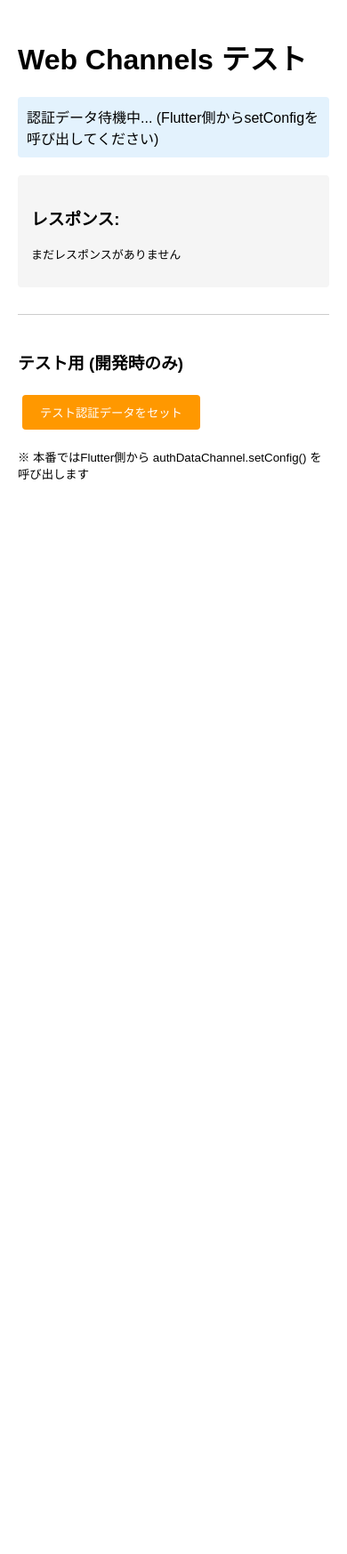
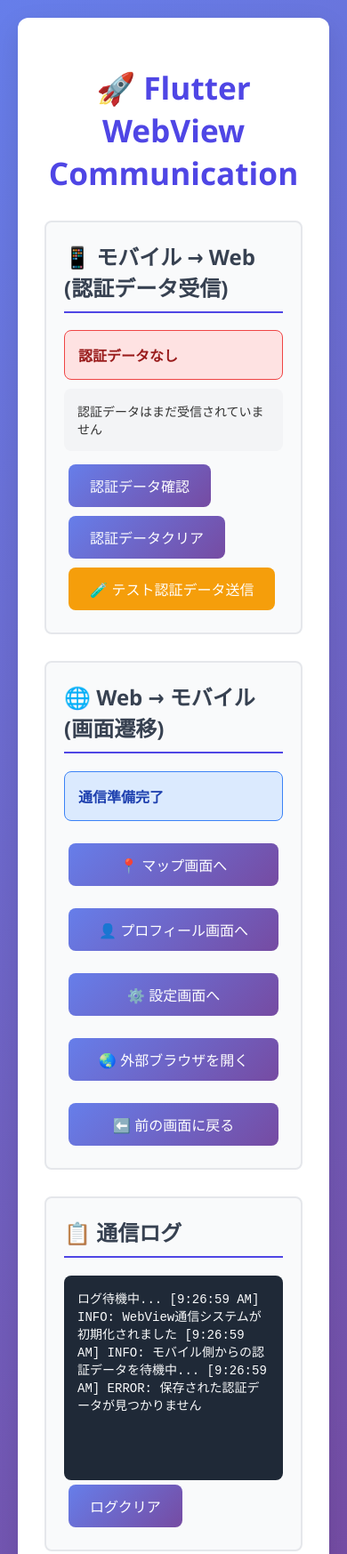
Before and after one commit to yanasan/test_web_view, a plain HTML site: page index.html in a window 390 px wide. Shown: the top 1747 px of the page at 89% size. Before the commit the page ends 844 px from the top, so only its background shows below. Drawn offline with Linux system fonts and the light colour scheme.

Commit message:
Update index.html

```diff
--- a/index.html
+++ b/index.html
@@ -3,208 +3,330 @@
 <head>
     <meta charset="UTF-8">
     <meta name="viewport" content="width=device-width, initial-scale=1.0">
-    <title>Web Channels Implementation</title>
+    <title>Flutter WebView Communication</title>
     <style>
         body {
-            font-family: Arial, sans-serif;
+            font-family: 'Segoe UI', Tahoma, Geneva, Verdana, sans-serif;
             max-width: 800px;
             margin: 0 auto;
             padding: 20px;
+            background: linear-gradient(135deg, #667eea 0%, #764ba2 100%);
+            min-height: 100vh;
+            color: #333;
         }
+
+        .container {
+            background: white;
+            border-radius: 12px;
+            padding: 30px;
+            box-shadow: 0 10px 30px rgba(0,0,0,0.1);
+        }
+
+        h1 {
+            color: #4f46e5;
+            text-align: center;
+            margin-bottom: 30px;
+            font-size: 2.2em;
+        }
+
+        .section {
+            margin-bottom: 30px;
+            padding: 20px;
+            border: 2px solid #e5e7eb;
+            border-radius: 8px;
+            background: #f9fafb;
+        }
+
+        .section h2 {
+            color: #374151;
+            margin-top: 0;
+            border-bottom: 2px solid #4f46e5;
+            padding-bottom: 10px;
+        }
+
+        button {
+            background: linear-gradient(135deg, #667eea 0%, #764ba2 100%);
+            color: white;
+            border: none;
+            padding: 12px 24px;
+            border-radius: 8px;
+            cursor: pointer;
+            font-size: 16px;
+            margin: 5px;
+            transition: transform 0.2s, box-shadow 0.2s;
+        }
+
+        button:hover {
+            transform: translateY(-2px);
+            box-shadow: 0 4px 12px rgba(102, 126, 234, 0.4);
+        }
+
         .status {
-            padding: 10px;
+            padding: 15px;
+            border-radius: 8px;
             margin: 10px 0;
+            font-weight: bold;
+        }
+
+        .status.success {
+            background: #d1fae5;
+            color: #065f46;
+            border: 1px solid #10b981;
+        }
+
+        .status.error {
+            background: #fee2e2;
+            color: #991b1b;
+            border: 1px solid #ef4444;
+        }
+
+        .status.info {
+            background: #dbeafe;
+            color: #1e40af;
+            border: 1px solid #3b82f6;
+        }
+
+        code {
+            background: #1f2937;
+            color: #f9fafb;
+            padding: 2px 6px;
             border-radius: 4px;
+            font-family: 'Monaco', 'Menlo', monospace;
         }
-        .status.init { background-color: #e3f2fd; }
-        .status.success { background-color: #e8f5e8; }
-        .status.error { background-color: #ffebee; }
-        button {
-            padding: 10px 20px;
-            margin: 5px;
-            border: none;
-            border-radius: 4px;
-            background-color: #2196f3;
-            color: white;
-            cursor: pointer;
+
+        .auth-info {
+            background: #f3f4f6;
+            padding: 15px;
+            border-radius: 8px;
+            margin: 10px 0;
+            font-family: monospace;
+            font-size: 14px;
         }
-        button:hover {
-            background-color: #1976d2;
-        }
-        .response-area {
-            background-color: #f5f5f5;
-            padding: 15px;
-            border-radius: 4px;
+
+        .navigation-buttons {
+            display: grid;
+            grid-template-columns: repeat(auto-fit, minmax(200px, 1fr));
+            gap: 15px;
             margin-top: 20px;
         }
     </style>
 </head>
 <body>
-    <h1>Web Channels テスト</h1>
+    <div class="container">
+        <h1>🚀 Flutter WebView Communication</h1>
 
-    <div id="status" class="status">初期化待機中...</div>
+        <!-- 認証データ受信セクション -->
+        <div class="section">
+            <h2>📱 モバイル → Web (認証データ受信)</h2>
+            <div id="authStatus" class="status info">認証データを待機中...</div>
+            <div class="auth-info" id="authInfo">認証データはまだ受信されていません</div>
+            <button onclick="checkAuthData()">認証データ確認</button>
+            <button onclick="clearAuthData()">認証データクリア</button>
+        </div>
 
-    <div id="controls" style="display: none;">
-        <h2>テストボタン</h2>
-        <button onclick="testAppSubmit()">アプリに移動</button>
-        <button onclick="testWebBrowserSubmit()">ブラウザで開く</button>
-        <button onclick="testCustomSubmit()">カスタムパス</button>
-    </div>
+        <!-- Web → モバイル通信セクション -->
+        <div class="section">
+            <h2>🌐 Web → モバイル (画面遷移)</h2>
+            <div id="navigationStatus" class="status info">通信準備完了</div>
 
-    <div id="response" class="response-area">
-        <h3>レスポンス:</h3>
-        <pre id="responseContent">まだレスポンスがありません</pre>
+            <div class="navigation-buttons">
+                <button onclick="navigateToMap()">📍 マップ画面へ</button>
+                <button onclick="navigateToProfile()">👤 プロフィール画面へ</button>
+                <button onclick="navigateToSettings()">⚙️ 設定画面へ</button>
+                <button onclick="openWebBrowser()">🌏 外部ブラウザを開く</button>
+                <button onclick="goBack()">⬅️ 前の画面に戻る</button>
+            </div>
+        </div>
+
+        <!-- 通信ログセクション -->
+        <div class="section">
+            <h2>📋 通信ログ</h2>
+            <div id="communicationLog" style="height: 200px; overflow-y: auto; background: #1f2937; color: #f9fafb; padding: 15px; border-radius: 8px; font-family: monospace; font-size: 14px;">
+                ログ待機中...
+            </div>
+            <button onclick="clearLog()">ログクリア</button>
+        </div>
     </div>
 
     <script>
-        // 認証データチャンネル
-        window.authDataChannel = {
-            setConfig: function(authData) {
-                console.log('認証データを受信:', authData);
+        // 通信ログ管理
+        function addLog(message, type = 'info') {
+            const log = document.getElementById('communicationLog');
+            const timestamp = new Date().toLocaleTimeString();
+            const logEntry = `[${timestamp}] ${type.toUpperCase()}: ${message}\n`;
+            log.textContent += logEntry;
+            log.scrollTop = log.scrollHeight;
+        }
 
-                try {
-                    // ローカルストレージに保存
-                    localStorage.setItem('authData', JSON.stringify(authData));
+        function clearLog() {
+            document.getElementById('communicationLog').textContent = 'ログがクリアされました...\n';
+        }
 
-                    // init処理を開始
-                    initWebApplication(authData);
+        // 初期化
+        function init(authData) {
+            addLog('初期化処理を実行しました', 'success');
+            addLog(`ユーザーID: ${authData.userId}`, 'info');
 
-                    return {
-                        success: true,
-                        message: '認証データを保存しました'
-                    };
-                } catch (error) {
-                    console.error('認証データ保存エラー:', error);
-                    return {
-                        success: false,
-                        message: '認証データの保存に失敗しました'
-                    };
-                }
-            },
+            // 認証データを使った初期化処理をここに実装
+            updateAuthStatus('認証完了', 'success');
+        }
 
-            getConfig: function() {
-                try {
-                    const authData = localStorage.getItem('authData');
-                    return authData ? JSON.parse(authData) : null;
-                } catch (error) {
-                    console.error('認証データ取得エラー:', error);
-                    return null;
-                }
+        // モバイル → Web: 認証データ受信関数
+        window.setConfig = function(authData) {
+            try {
+                addLog('モバイルから認証データを受信しました', 'receive');
+                addLog(`受信データ: ${JSON.stringify(authData)}`, 'info');
+
+                localStorage.setItem('authData', JSON.stringify(authData));
+
+                // 認証情報を画面に表示
+                document.getElementById('authInfo').innerHTML = `
+                    <strong>Access Token:</strong> ${authData.accessToken}<br>
+                    <strong>Refresh Token:</strong> ${authData.refreshToken}<br>
+                    <strong>User ID:</strong> ${authData.userId}
+                `;
+
+                updateAuthStatus('認証データ受信完了', 'success');
+
+                // 必要に応じて初期化処理を実行
+                init(authData);
+
+            } catch (error) {
+                addLog(`認証データ受信エラー: ${error.message}`, 'error');
+                updateAuthStatus('認証データ受信エラー', 'error');
             }
         };
 
-        // モバイルチャンネル
-        window.mobileChannel = {
-            submit: function(options) {
-                console.log('submit呼び出し:', options);
+        // Web → モバイル: 画面遷移関数群
+        function sendToFlutter(data) {
+            try {
+                const message = JSON.stringify(data);
+                addLog(`モバイルに送信: ${message}`, 'send');
 
-                const response = {
-                    path: options.path || '/',
-                    type: options.type || 'app',
-                    timestamp: new Date().toISOString(),
-                    success: true
-                };
-
-                // レスポンスを画面に表示
-                displayResponse(response);
-
-                // 実際の処理をシミュレート
-                if (options.type === 'app') {
-                    console.log('アプリに移動:', options.path);
-                } else if (options.type === 'webBrowser') {
-                    console.log('ブラウザで開く:', options.path);
+                if (window.Flutter && window.Flutter.postMessage) {
+                    window.Flutter.postMessage(message);
+                    updateNavigationStatus('送信完了', 'success');
+                } else {
+                    addLog('Flutter通信チャンネルが見つかりません', 'error');
+                    updateNavigationStatus('Flutter通信エラー', 'error');
                 }
-
-                return response;
+            } catch (error) {
+                addLog(`送信エラー: ${error.message}`, 'error');
+                updateNavigationStatus('送信エラー', 'error');
             }
-        };
-
-        // Web アプリケーションの初期化処理
-        function initWebApplication(authData) {
-            console.log('Web初期化開始:', authData);
-
-            updateStatus('Web アプリケーションを初期化中...', 'init');
-
-            // 初期化処理をシミュレート（2秒後に完了）
-            setTimeout(() => {
-                updateStatus(`初期化完了 - ユーザー: ${authData.username}`, 'success');
-
-                // コントロールを表示
-                document.getElementById('controls').style.display = 'block';
-
-                console.log('Web初期化完了');
-            }, 2000);
         }
 
-        // ステータス表示更新
-        function updateStatus(message, type) {
-            const statusElement = document.getElementById('status');
+        // 各種画面遷移関数
+        function navigateToMap() {
+            const data = {
+                type: "app",
+                path: "/map"
+            };
+            sendToFlutter(data);
+        }
+
+        function navigateToProfile() {
+            const data = {
+                type: "app",
+                path: "/profile"
+            };
+            sendToFlutter(data);
+        }
+
+        function navigateToSettings() {
+            const data = {
+                type: "app",
+                path: "/settings"
+            };
+            sendToFlutter(data);
+        }
+
+        function openWebBrowser() {
+            const data = {
+                type: "webBrowser",
+                path: "https://example.com/external-page"
+            };
+            sendToFlutter(data);
+        }
+
+        function goBack() {
+            const data = {
+                type: "app",
+                path: "/pop"
+            };
+            sendToFlutter(data);
+        }
+
+        // ユーティリティ関数
+        function checkAuthData() {
+            const authData = localStorage.getItem('authData');
+            if (authData) {
+                const parsed = JSON.parse(authData);
+                addLog('保存された認証データを確認しました', 'info');
+                document.getElementById('authInfo').innerHTML = `
+                    <strong>Access Token:</strong> ${parsed.accessToken}<br>
+                    <strong>Refresh Token:</strong> ${parsed.refreshToken}<br>
+                    <strong>User ID:</strong> ${parsed.userId}
+                `;
+                updateAuthStatus('認証データ確認完了', 'success');
+            } else {
+                addLog('保存された認証データが見つかりません', 'error');
+                updateAuthStatus('認証データなし', 'error');
+            }
+        }
+
+        function clearAuthData() {
+            localStorage.removeItem('authData');
+            document.getElementById('authInfo').textContent = '認証データがクリアされました';
+            updateAuthStatus('認証データをクリアしました', 'info');
+            addLog('認証データをクリアしました', 'info');
+        }
+
+        function updateAuthStatus(message, type) {
+            const statusElement = document.getElementById('authStatus');
             statusElement.textContent = message;
             statusElement.className = `status ${type}`;
         }
 
-        // レスポンス表示
-        function displayResponse(response) {
-            const responseElement = document.getElementById('responseContent');
-            responseElement.textContent = JSON.stringify(response, null, 2);
+        function updateNavigationStatus(message, type) {
+            const statusElement = document.getElementById('navigationStatus');
+            statusElement.textContent = message;
+            statusElement.className = `status ${type}`;
+
+            // 3秒後にステータスをリセット
+            setTimeout(() => {
+                statusElement.textContent = '通信準備完了';
+                statusElement.className = 'status info';
+            }, 3000);
         }
 
-        // テスト関数群
-        function testAppSubmit() {
-            window.mobileChannel.submit({
-                path: '/home',
-                type: 'app'
-            });
+        // ページ読み込み時の初期化
+        document.addEventListener('DOMContentLoaded', function() {
+            addLog('WebView通信システムが初期化されました', 'info');
+            addLog('モバイル側からの認証データを待機中...', 'info');
+
+            // 既存の認証データがあれば表示
+            checkAuthData();
+        });
+
+        // Flutter側のテスト用関数（開発時のみ）
+        function simulateFlutterAuth() {
+            const testAuthData = {
+                accessToken: "test_access_token_12345",
+                refreshToken: "test_refresh_token_67890",
+                userId: "user_test_001"
+            };
+            window.setConfig(testAuthData);
         }
 
-        function testWebBrowserSubmit() {
-            window.mobileChannel.submit({
-                path: 'https://example.com',
-                type: 'webBrowser'
-            });
+        // 開発用: テストボタンを追加（本番では削除）
+        if (window.location.hostname === 'localhost' || window.location.hostname === '127.0.0.1') {
+            const testButton = document.createElement('button');
+            testButton.textContent = '🧪 テスト認証データ送信';
+            testButton.onclick = simulateFlutterAuth;
+            testButton.style.background = '#f59e0b';
+            document.querySelector('.section').appendChild(testButton);
         }
-
-        function testCustomSubmit() {
-            window.mobileChannel.submit({
-                path: '/custom/path',
-                type: 'app'
-            });
-        }
-
-        // ページ読み込み時の処理
-        window.addEventListener('load', function() {
-            console.log('Web Channels初期化完了');
-
-            // 既存の認証データがあるかチェック
-            const existingAuthData = window.authDataChannel.getConfig();
-            if (existingAuthData) {
-                console.log('既存の認証データを発見:', existingAuthData);
-                initWebApplication(existingAuthData);
-            } else {
-                updateStatus('認証データ待機中... (Flutter側からsetConfigを呼び出してください)', 'init');
-            }
-        });
-
-        // Flutter側から呼び出すテスト用の関数
-        window.testSetAuthData = function() {
-            const testAuthData = {
-                username: 'testuser',
-                token: 'test-token-123',
-                userId: 1,
-                email: 'test@example.com'
-            };
-
-            window.authDataChannel.setConfig(testAuthData);
-        };
     </script>
-
-    <!-- テスト用のFlutter呼び出しボタン -->
-    <div style="margin-top: 30px; padding-top: 20px; border-top: 1px solid #ccc;">
-        <h3>テスト用 (開発時のみ)</h3>
-        <button onclick="testSetAuthData()" style="background-color: #ff9800;">
-            テスト認証データをセット
-        </button>
-        <p><small>※ 本番ではFlutter側から authDataChannel.setConfig() を呼び出します</small></p>
-    </div>
 </body>
 </html>
```
